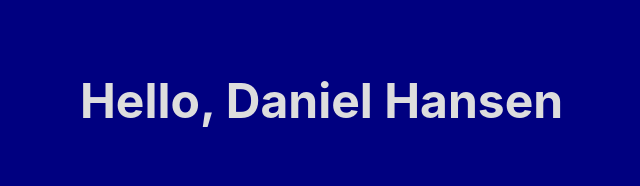
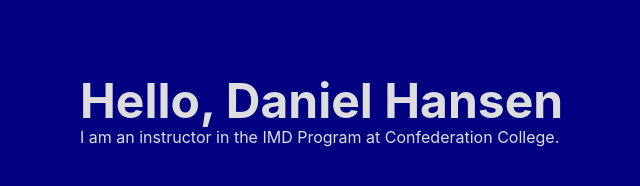
Before and after one commit to DanielHansen-IMD/class6, a website: page index.html in a window 1280 px wide. Shown: the whole page, without its empty margins (80-720 px from the left). Drawn offline with Linux system fonts and the light colour scheme.

Commit message:
updated index.html

```diff
--- a/index.html
+++ b/index.html
@@ -9,5 +9,6 @@
 </head>
 <body class="bg-secondary text-primary m-[5vw] lg:max-w-3/4 lg:mx-auto lg:my-[6vw] ">
     <h1 class="greeting font-bold text-5xl"></h1>
+    <p>I am an instructor in the IMD Program at Confederation College.</p>
 </body>
 </html>
```
